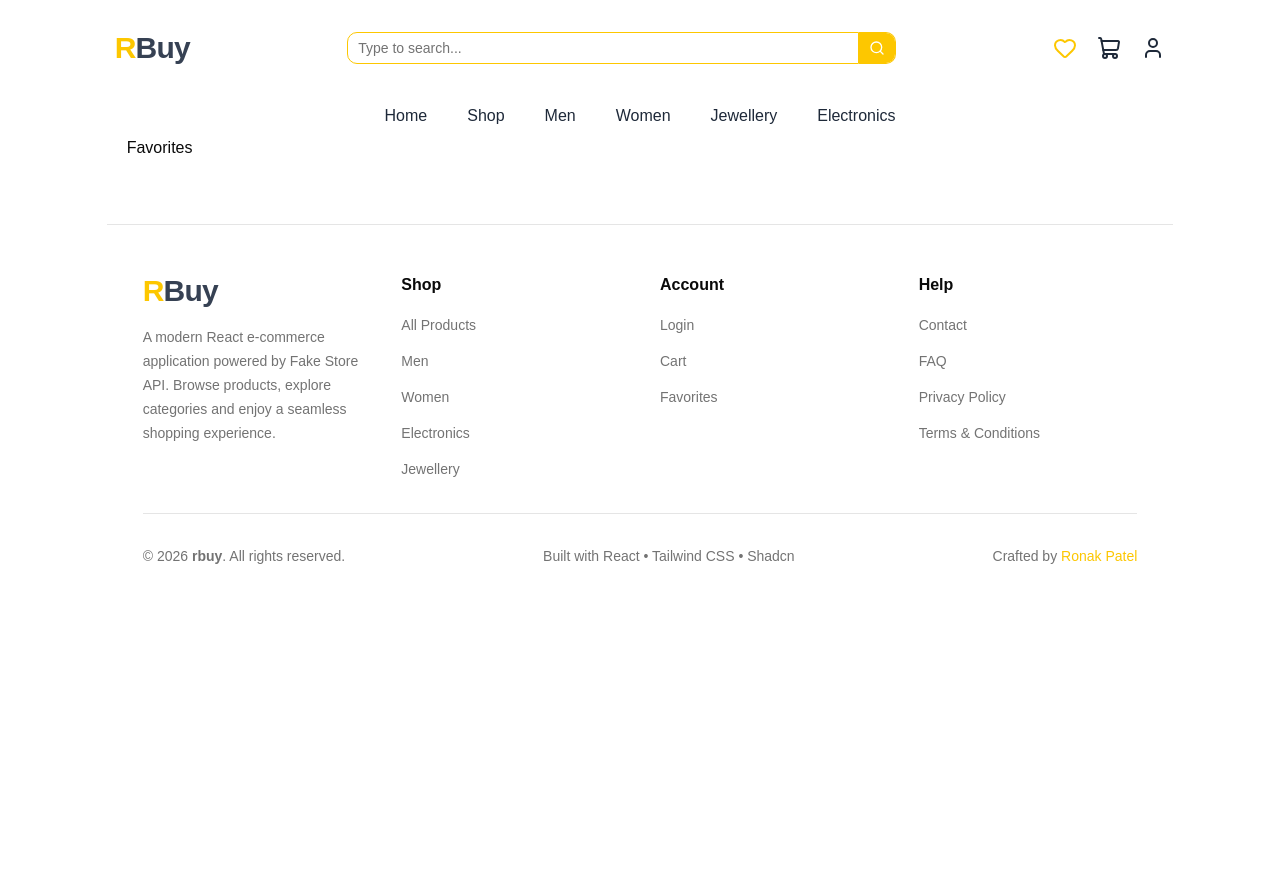
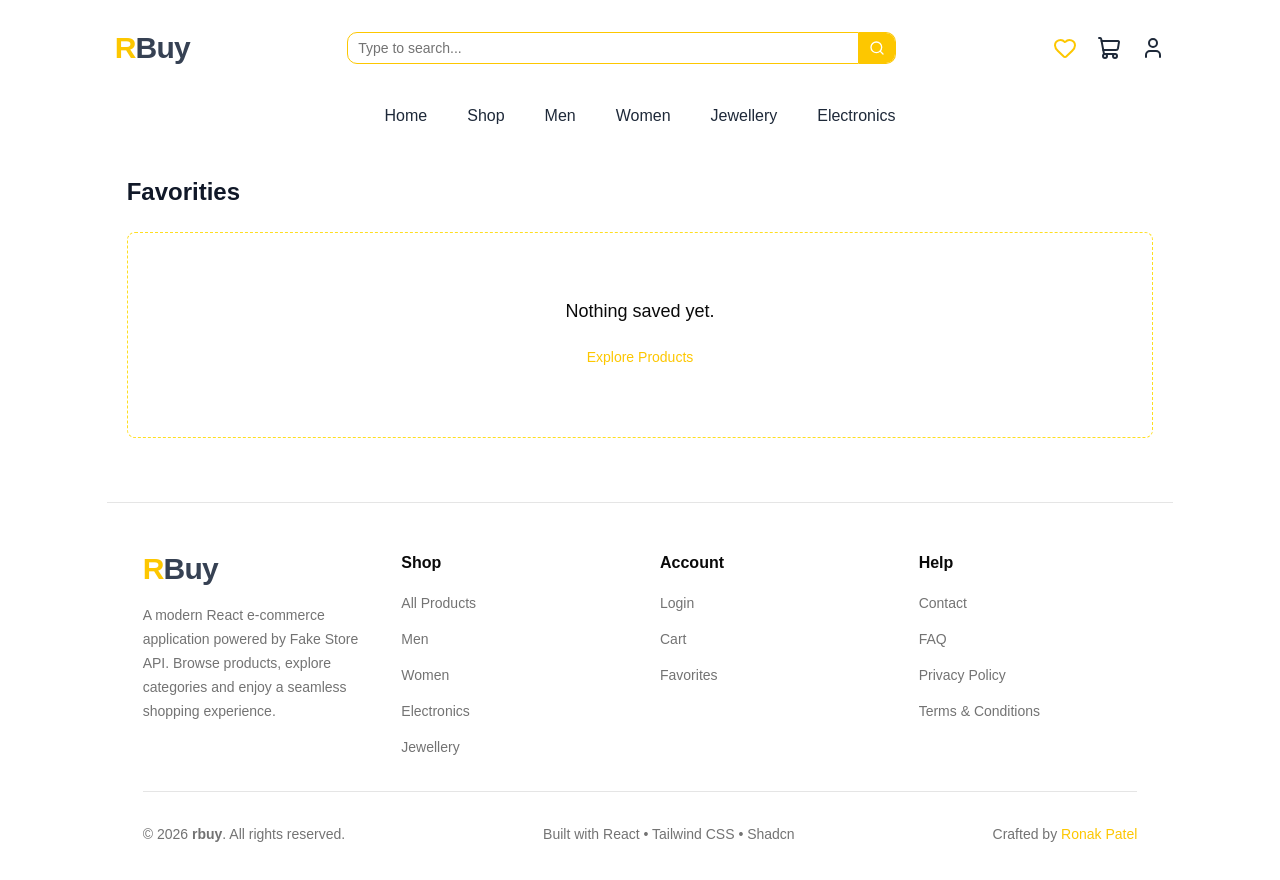
Before and after one commit to R-o-n-a-k/RBuy, a React (Vite) app: page /favorites in a window 1280 px wide. Shown: the top 880 px of the page. Before the commit the page ends 800 px from the top, so only its background shows below. Built offline with nearby package versions, Linux system fonts and the light colour scheme; no server answers.

Commit message:
feat: adding empty list component for favorities and cart page

```diff
--- /dev/null
+++ b/src/components/EmptyList.jsx
@@ -0,0 +1,14 @@
+import React from 'react'
+import { Button } from './ui/button'
+import { NavLink } from 'react-router-dom'
+
+const EmptyList = ({ msg, btnText }) => {
+    return (
+        <div className='rounded-md border border-dashed border-yellow-300 py-16 text-center'>
+            <p className='text-lg'>{msg}</p>
+            <Button variant='link' className="mt-4"  render={<NavLink to="/shop" />}>{btnText}</Button>
+        </div>
+    )
+}
+
+export default EmptyList
--- a/src/components/ui/button.jsx
+++ b/src/components/ui/button.jsx
@@ -4,11 +4,11 @@ import { cva } from "class-variance-authority";
 import { cn } from "@/lib/utils"
 
 const buttonVariants = cva(
-  "group/button inline-flex shrink-0 items-center justify-center rounded-lg border border-transparent bg-clip-padding text-sm font-medium whitespace-nowrap transition-all outline-none select-none focus-visible:border-ring focus-visible:ring-3 focus-visible:ring-ring/50 active:not-aria-[haspopup]:translate-y-px disabled:pointer-events-none disabled:opacity-50 aria-invalid:border-destructive aria-invalid:ring-3 aria-invalid:ring-destructive/20 dark:aria-invalid:border-destructive/50 dark:aria-invalid:ring-destructive/40 [&_svg]:pointer-events-none [&_svg]:shrink-0 [&_svg:not([class*='size-'])]:size-4",
+  "group/button cursor-pointer inline-flex shrink-0 items-center justify-center rounded-lg border border-transparent bg-clip-padding text-sm font-medium whitespace-nowrap transition-all outline-none select-none focus-visible:border-ring focus-visible:ring-3 focus-visible:ring-ring/50 active:not-aria-[haspopup]:translate-y-px disabled:pointer-events-none disabled:opacity-50 aria-invalid:border-destructive aria-invalid:ring-3 aria-invalid:ring-destructive/20 dark:aria-invalid:border-destructive/50 dark:aria-invalid:ring-destructive/40 [&_svg]:pointer-events-none [&_svg]:shrink-0 [&_svg:not([class*='size-'])]:size-4",
   {
     variants: {
       variant: {
-        default: "cursor-pointer bg-primary text-primary-foreground hover:bg-primary/80",
+        default: "bg-primary text-primary-foreground hover:bg-primary/80",
         outline:
           "border-border bg-background hover:bg-muted hover:text-foreground aria-expanded:bg-muted aria-expanded:text-foreground dark:border-input dark:bg-input/30 dark:hover:bg-input/50",
         secondary:
--- a/src/pages/Cart.jsx
+++ b/src/pages/Cart.jsx
@@ -11,12 +11,16 @@ import { Button } from '@/components/ui/button';
 import { Separator } from "@/components/ui/separator"
 import SectionHeading from '@/components/SectionHeading';
 import useCart from '@/hooks/useCart';
+import EmptyList from '@/components/EmptyList';
 
 const Cart = () => {
   const { cartItems } = useCart();
   return (
     <section className='page my-10'>
       <SectionHeading title="Cart" />
+
+      {cartItems.length === 0 ?
+        <EmptyList msg="Your Cart is Empty." btnText="Browse Products"/>:
         <div className="grid grid-cols-1 gap-8 lg:grid-cols-[1fr_350px] lg:items-start">
           <div>
             {cartItems.map((product) => (
@@ -68,7 +72,7 @@ const Cart = () => {
               </Button>
             </CardFooter>
           </Card>
-      </div>
+        </div>}
     </section>
   )
 }
--- a/src/pages/Favorites.jsx
+++ b/src/pages/Favorites.jsx
@@ -1,9 +1,16 @@
+import EmptyList from '@/components/EmptyList';
+import SectionHeading from '@/components/SectionHeading'
 import React from 'react'
 
 const Favorites = () => {
+  const productList = [];
   return (
-    <div className="page">Favorites
-    </div>
+    <section className='page my-10'>
+      <SectionHeading title="Favorities" />
+      {productList.length === 0 ?
+        <EmptyList msg="Nothing saved yet." btnText="Explore Products" /> : <div>Your products</div>
+      }
+    </section>
   )
 }
 
```
Lines whose indentation alone changed are shown as unchanged.
